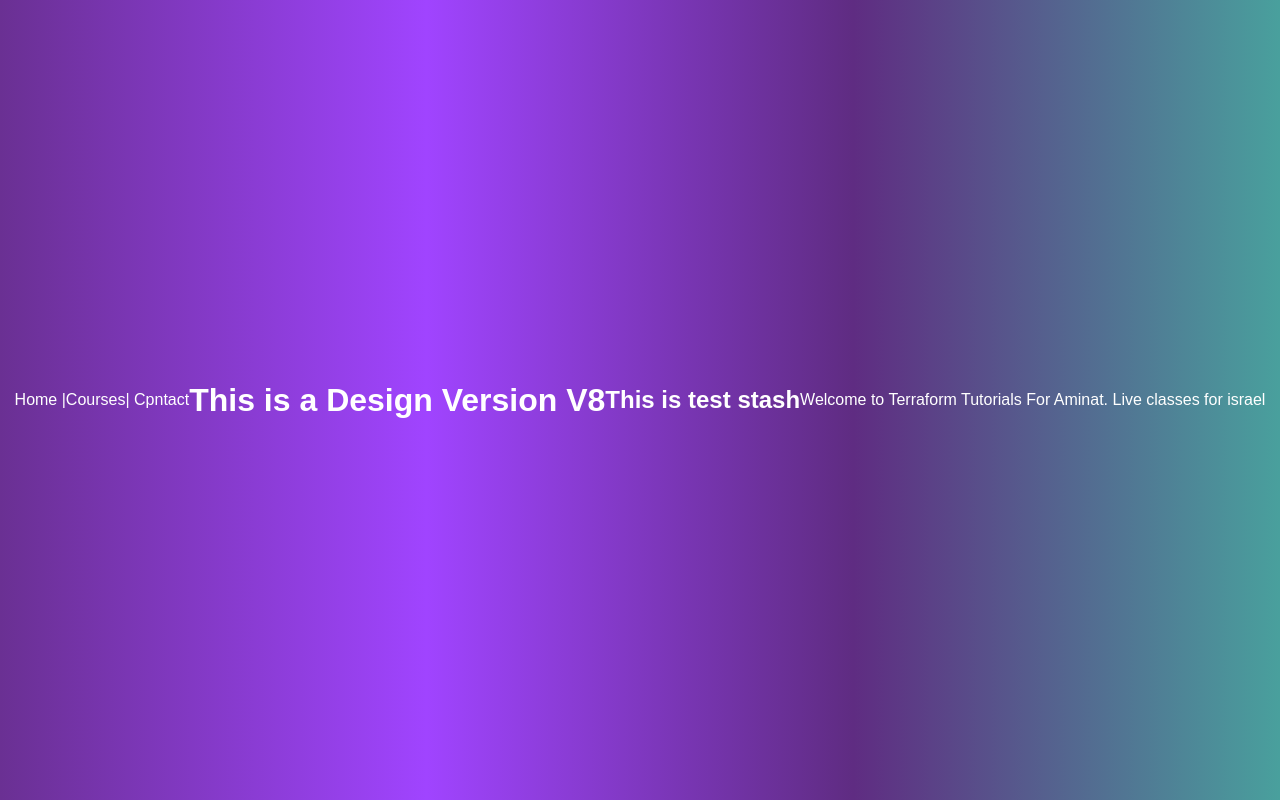
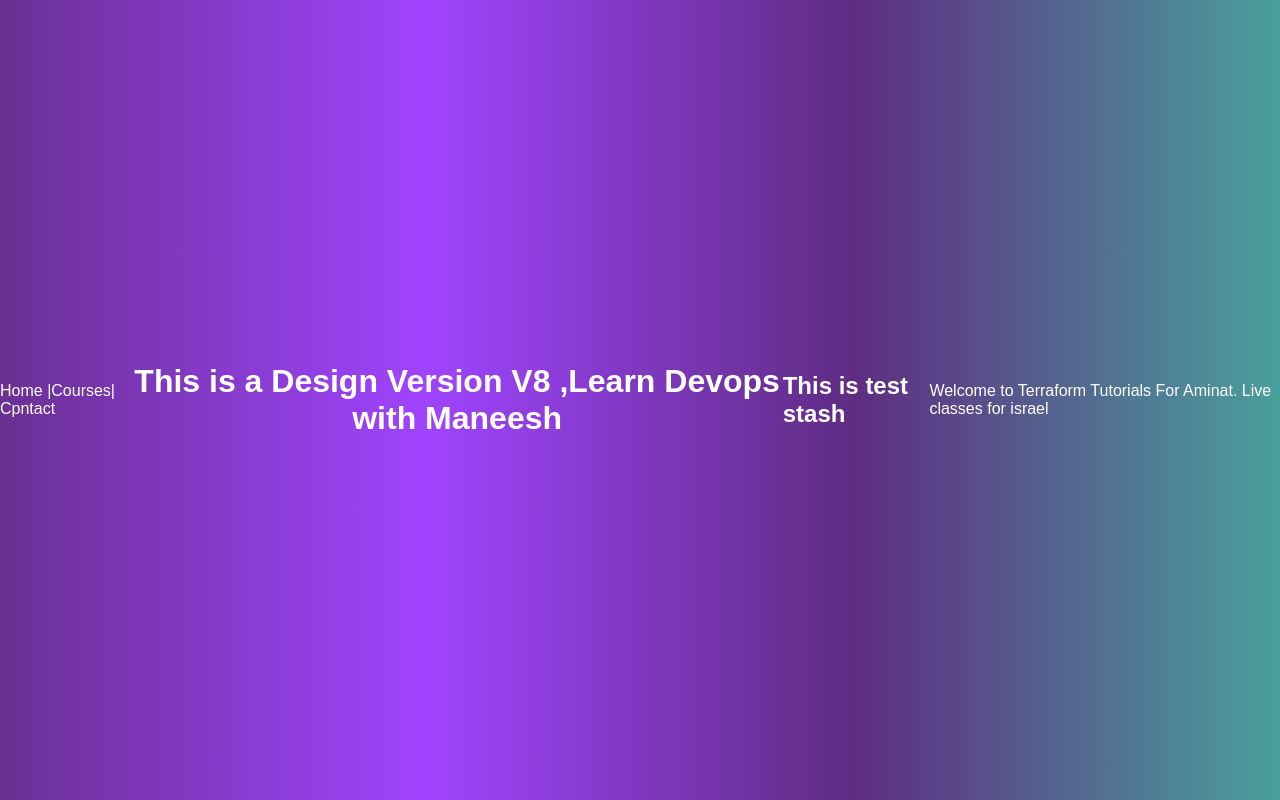
Before and after one commit to Manviklittlemonster/gitcompany-israel, a plain HTML site: page index.html in a window 1280 px wide. Drawn offline with Linux system fonts and the light colour scheme.

Commit message:
Developer changes Heading

```diff
--- a/index.html
+++ b/index.html
@@ -12,7 +12,7 @@
 <nav>Home |Courses| Cpntact</nav>
 
 <body>
-    <h1>This is a Design Version V8</h1>
+    <h1>This is a Design Version V8 ,Learn Devops with Maneesh</h1>
     <h2>This is test stash</h2>
     <p>Welcome to Terraform Tutorials For Aminat. Live classes for israel</p>
 </body>
```
